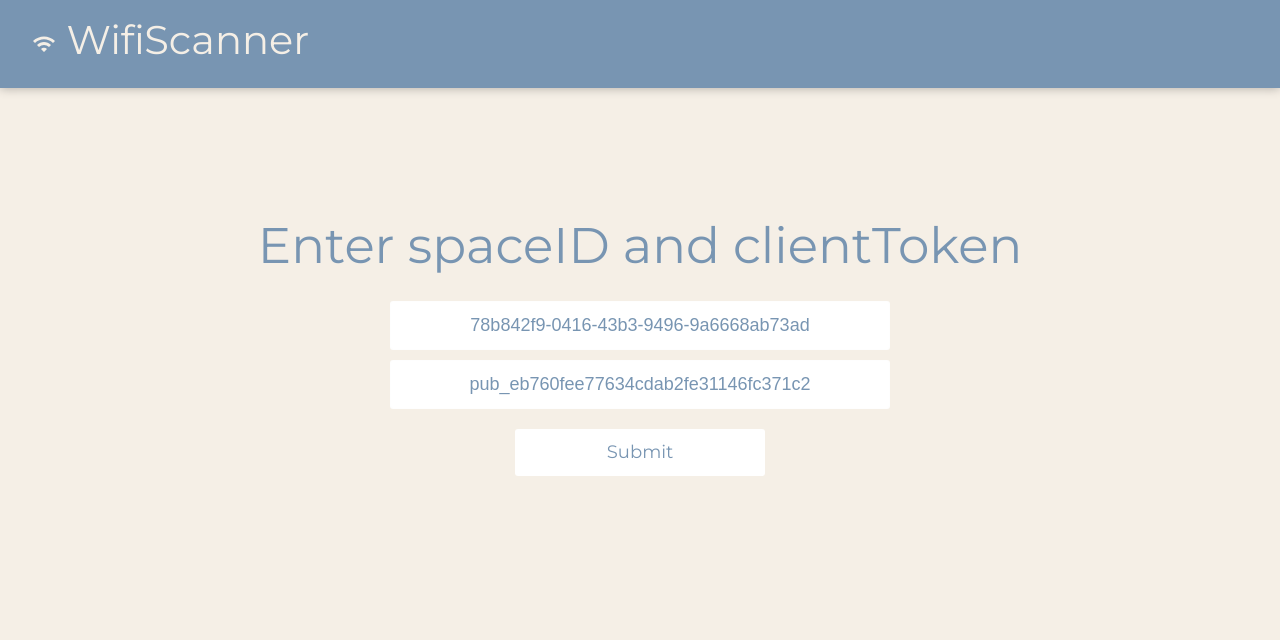
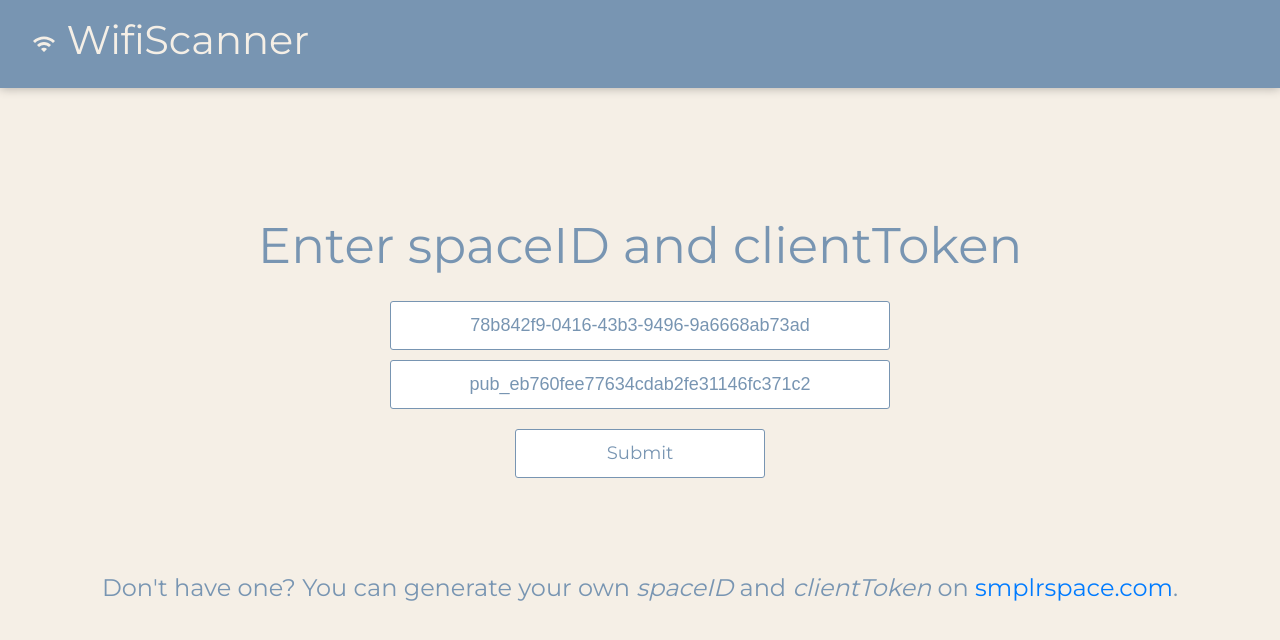
Before and after one commit to amalolepszy/WiFiScanner, a React (Create React App) app in the folder frontend/: page / in a window 1280 px wide. Shown: the top 640 px of the page. Built offline with nearby package versions, Linux system fonts and the light colour scheme.

Commit message:
Add login message and build path

```diff
--- a/frontend/public/styles.css
+++ b/frontend/public/styles.css
@@ -44,7 +44,7 @@ header {
 }
 
 input {
-  border: 1px solid rgba(252, 252, 252, 0.4);
+  border: 1px solid #7895B2;
   background-color: white;
   width: 500px;
   border-radius: 3px;
@@ -63,13 +63,17 @@ input {
   outline: 0;
   background-color: white;
   /* background-color: #F5EFE6; */
-  border: 0;
+  border: 1px solid #7895B2;
   margin-top: 10px;
   padding: 10px 15px;
   color: #7895B2;
   border-radius: 3px;
   width: 250px;
   font-size: 18px;
+}
+
+.login-text {
+  margin-top: 6rem;
 }
 
 button:hover {
--- a/frontend/src/components/Login.jsx
+++ b/frontend/src/components/Login.jsx
@@ -2,6 +2,7 @@ import React from "react";
 
 export default function Login(props) {
   return (
+    <div>
       <div className="container login-container">
         <h1 id="login-header">Enter spaceID and clientToken</h1>
         <input
@@ -25,5 +26,12 @@ export default function Login(props) {
           Submit
         </button>
       </div>
+      <div className="login-text">
+        <h4>
+          Don't have one? You can generate your own <em>spaceID</em> and <em>clientToken</em> on{" "}
+          <a href="https://www.smplrspace.com/">smplrspace.com</a>.
+        </h4>
+      </div>
+    </div>
   );
 }
--- a/frontend/src/components/SensorDetails.jsx
+++ b/frontend/src/components/SensorDetails.jsx
@@ -40,7 +40,7 @@ export default function SensorDetails(props) {
                                       : network.rssi < -70 &&
                                         network.rssi >= -85
                                       ? "gold"
-                                      : network.rssi < -86 &&
+                                      : network.rssi < -85 &&
                                         network.rssi > -100
                                       ? "orange"
                                       : network.rssi <= -100
@@ -96,6 +96,6 @@ export default function SensorDetails(props) {
       </div>
     </div>
   )} else {
-    return <h3>Loading...</h3>
+    return <h3 style={{marginTop: "2rem"}}>Waiting for server connection...</h3>
   }
 }
```
Also changed, not shown: 1 other file (tests, documents, lock files or other folders). Lines whose indentation alone changed are shown as unchanged.
